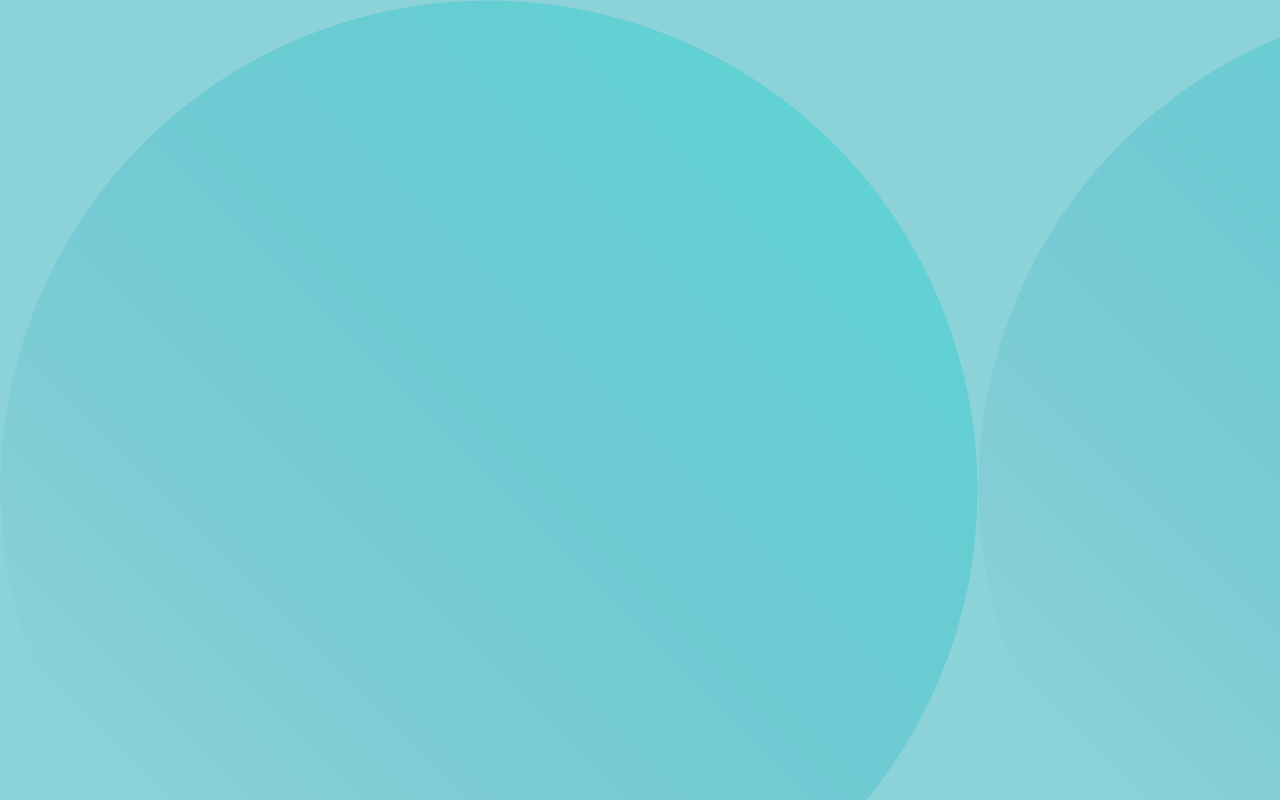
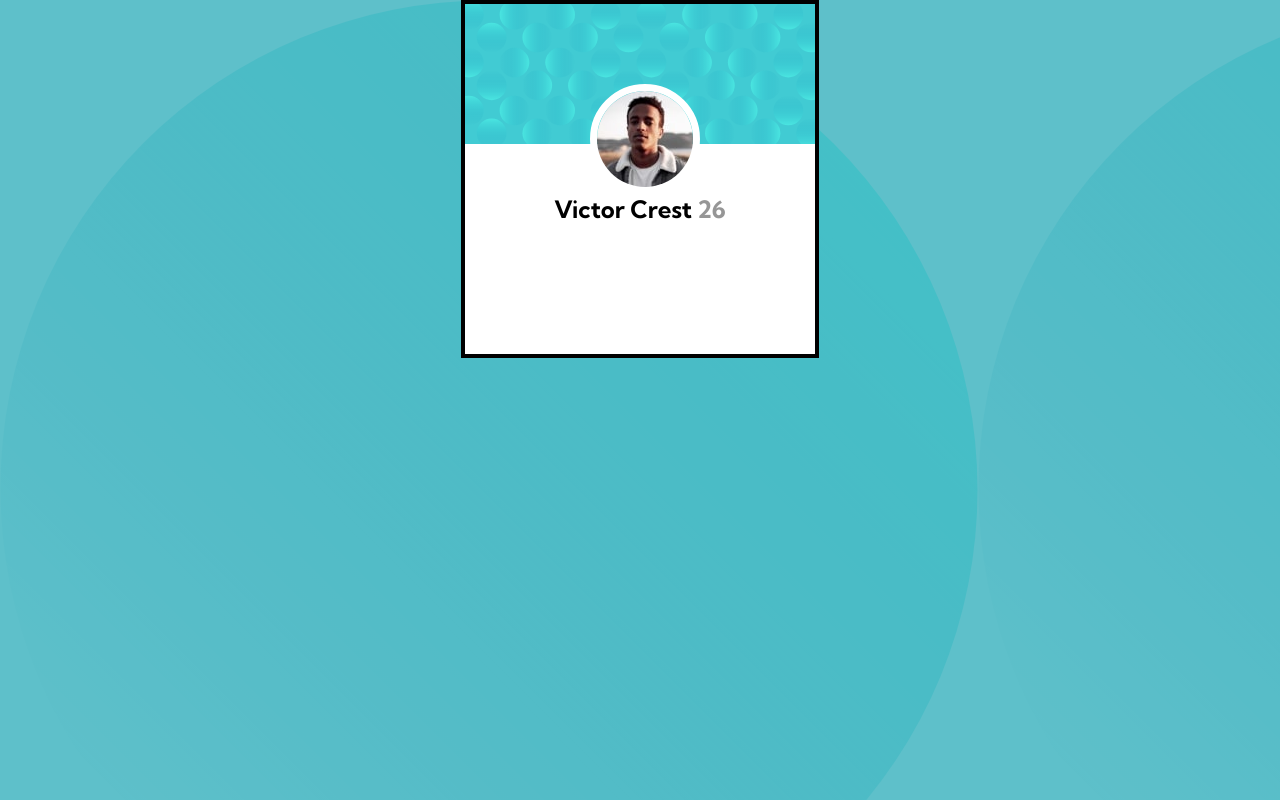
Before and after one commit to BuhleMtshali/profile-card, a plain HTML site: page index.html in a window 1280 px wide. Drawn offline with Linux system fonts and the light colour scheme.

Commit message:
updated the stylesheet

```diff
--- a/index.css
+++ b/index.css
@@ -16,13 +16,43 @@ body::before {
   right: 0;
   bottom: 0;
   background-color: #1ba6b4;
-  opacity: 0.5; /* Adjust the opacity as needed */
+  opacity: 0.7; /* Adjust the opacity as needed */
   z-index: 1;
 }
 main {
   position: relative;
   margin: 0 auto;
-  max-width: 500px;
+  max-width: 350px;
+  height: 350px;
   text-align: center;
-  z-index: 2; /* Ensure the content is above the overlay */
+  border: 4px solid black;
+  z-index: 2;
+  background-color: white; /* Ensure the content is above the overlay */
 }
+.container-top {
+  background-image: url(src/bg-pattern-card.svg);
+  object-position: center;
+  object-fit: cover;
+  background-repeat: no-repeat;
+  width: 100%;
+  height: 150px;
+}
+img {
+  position: absolute;
+  border-radius: 50%;
+  border: 7px solid white;
+  margin: 0 auto;
+  top: 80px;
+  left: 125px;
+}
+.bottom {
+  height: 350px;
+  width: 100%;
+}
+h2 {
+  margin-top: 40px;
+  font-weight: 700;
+}
+.age {
+  color: hsl(0, 0%, 59%);
+}
--- a/index.html
+++ b/index.html
@@ -13,6 +13,11 @@
     />
   </head>
   <body>
-    <main></main>
+    <main>
+      <div class="container-top">
+        <img src="src/image-victor.jpg" alt="img" />
+      </div>
+      <h2>Victor Crest <span class="age">26</span></h2>
+    </main>
   </body>
 </html>
```
